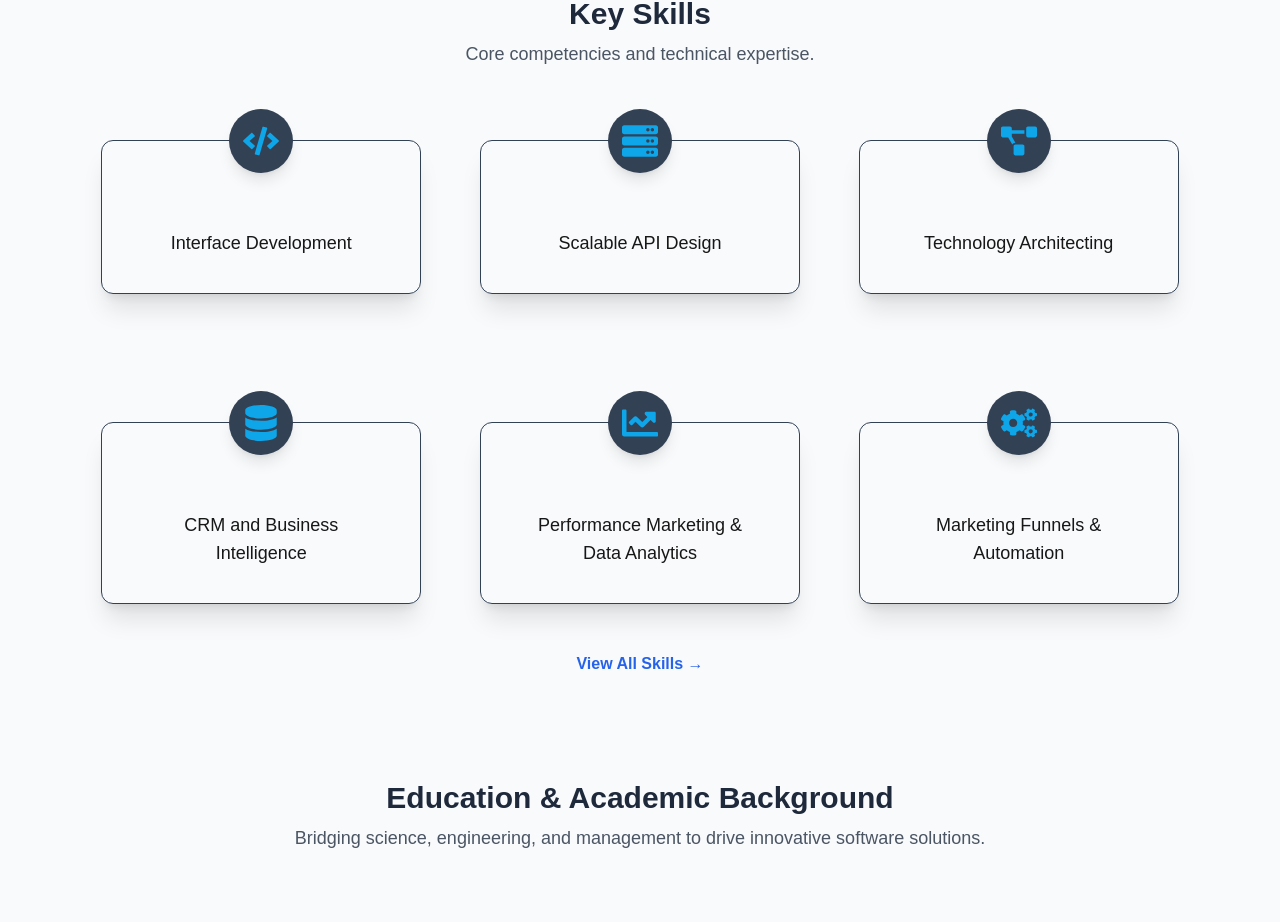
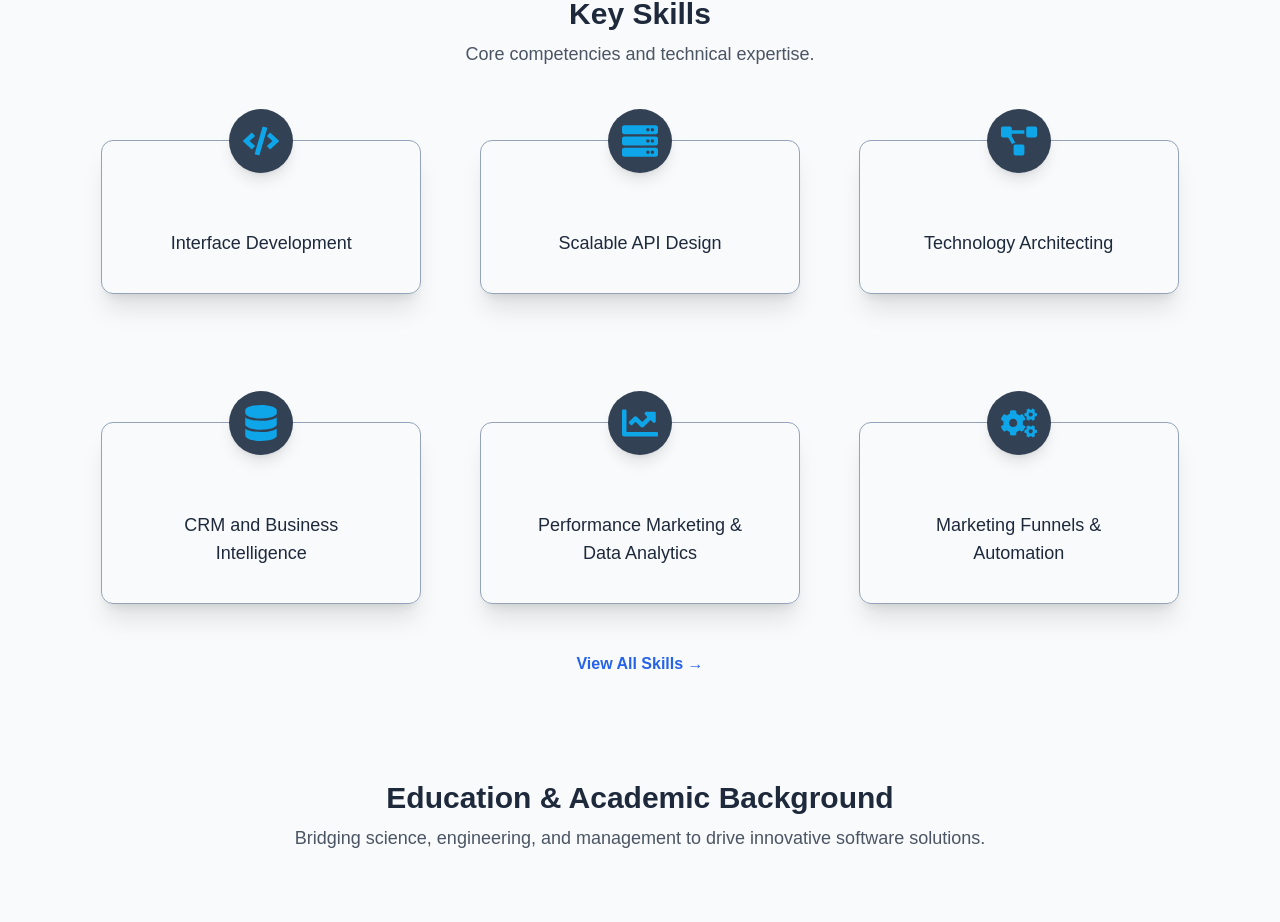
Before and after one commit to DanSias/danielsias-dev, a Next.js app: page / in a window 1280 px wide. Shown: the part 1770-2692 px from the top of the page. Built offline with nearby package versions, Linux system fonts and the light colour scheme.

Commit message:
Added text-primary class and changed border color

```diff
--- a/src/components/home/SkillsIcons.tsx
+++ b/src/components/home/SkillsIcons.tsx
@@ -63,11 +63,11 @@ const SkillsIcons = () => {
             <Tooltip.Root>
               <Tooltip.Trigger asChild>
                 <div className="flex justify-center">
-                  <div className="rounded-xl p-6 text-center shadow-xl border border-slate-700 my-12 w-full max-w-xs">
+                  <div className="rounded-xl p-6 text-center shadow-xl border border-slate-400 my-12 w-full max-w-xs">
                     <div className="mx-auto flex h-16 w-16 -translate-y-14 transform items-center justify-center rounded-full bg-slate-700 dark:bg-slate-800 shadow-lg">
                       <skill.icon className="text-sky-500 dark:text-sky-200 text-4xl" />
                     </div>
-                    <h1 className="text-darken mb-3 text-lg font-medium lg:px-8">
+                    <h1 className="text-primary mb-3 text-lg font-medium lg:px-8">
                       {skill.title}
                     </h1>
                   </div>
```
